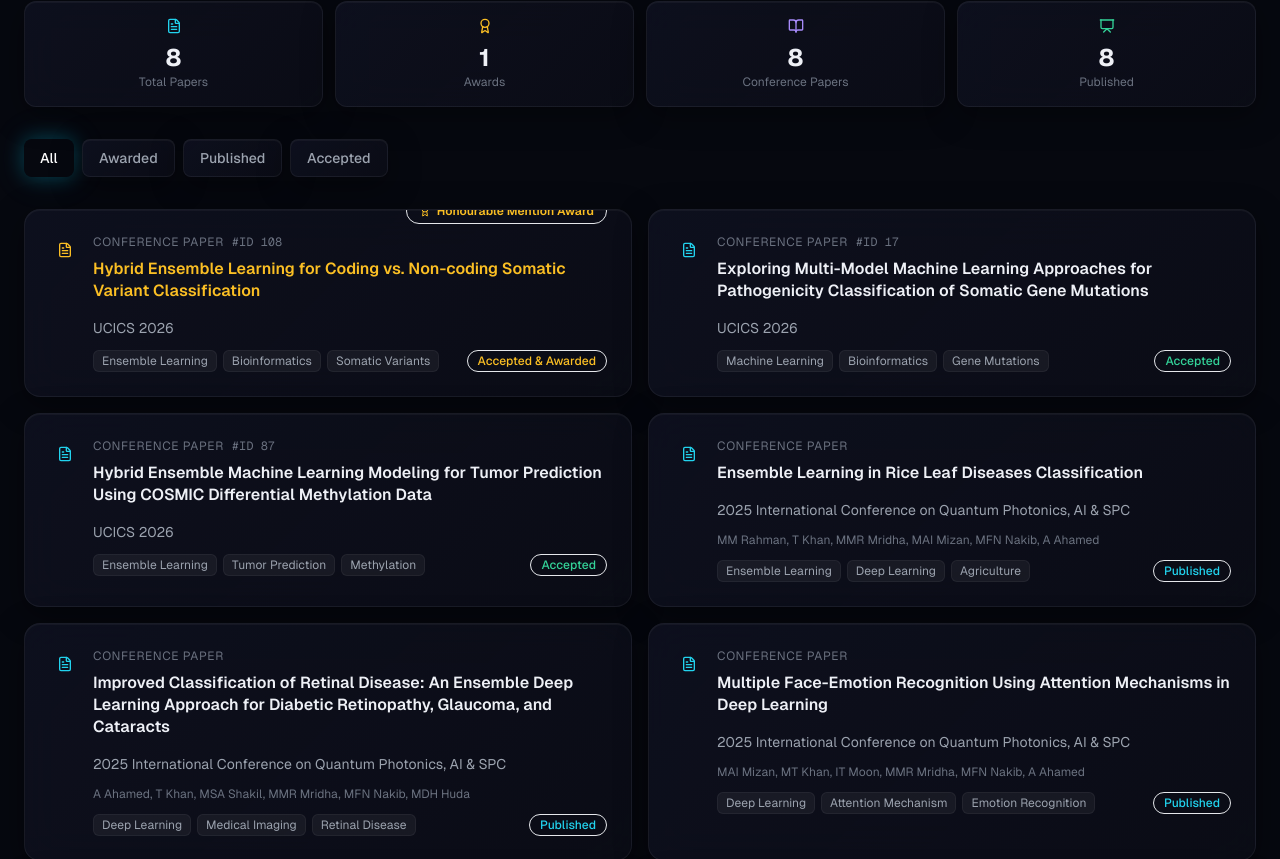
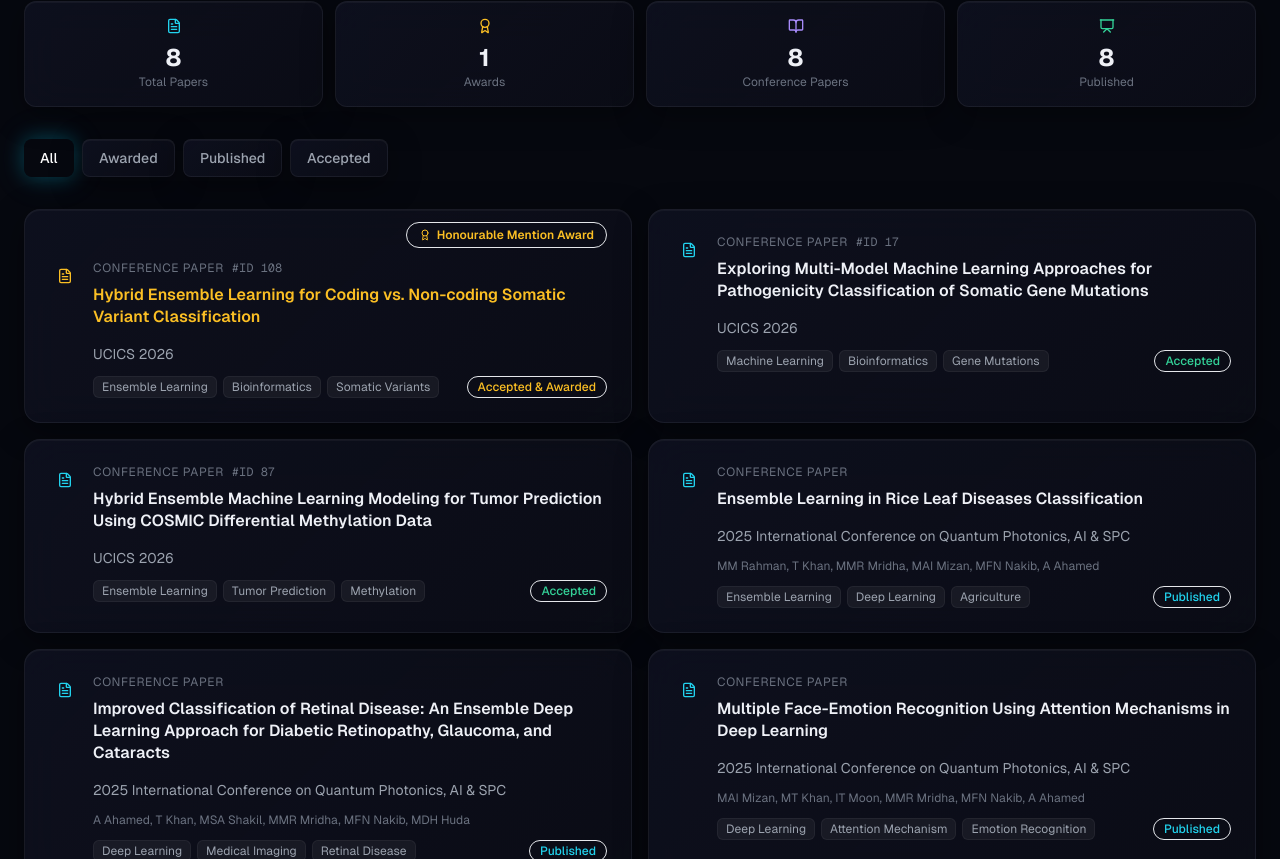
Before and after one commit to asifahamed11/asif-ahamed-portfolio, a Next.js app: page / in a window 1280 px wide. Shown: the part 2041-2900 px from the top of the page. Built offline with nearby package versions, Linux system fonts and the light colour scheme.

Commit message:
feat: add About and Research components to portfolio site

```diff
--- a/src/components/About.tsx
+++ b/src/components/About.tsx
@@ -5,7 +5,6 @@ import Image from "next/image";
 import {
   MapPin,
   GraduationCap,
-  Award,
   Calendar,
   Mail,
   Github,
--- a/src/components/Research.tsx
+++ b/src/components/Research.tsx
@@ -98,19 +98,19 @@ function PublicationCard({ pub }: { pub: Publication }) {
     <motion.div
       variants={itemVariants}
       layout
-      className={`glass rounded-2xl p-6 transition-all duration-400 group relative overflow-hidden ${
-        isAwarded ? `border-amber-DEFAULT/20 ${style.glow}` : style.hoverBorder
+      className={`glass rounded-2xl transition-all duration-400 group relative ${
+        isAwarded ? `border-amber-DEFAULT/20 ${style.glow} pt-3 px-6 pb-6` : `p-6 ${style.hoverBorder}`
       }`}
     >
       {/* Glow effect for awarded */}
       {isAwarded && (
-        <div className="absolute inset-0 bg-gradient-to-br from-amber-DEFAULT/5 via-transparent to-transparent pointer-events-none" />
+        <div className="absolute inset-0 rounded-2xl bg-gradient-to-br from-amber-DEFAULT/5 via-transparent to-transparent pointer-events-none" />
       )}
 
       {/* Award badge */}
       {isAwarded && (
-        <div className="absolute -top-3 right-6 z-10">
-          <div className="flex items-center gap-1.5 px-3 py-1 bg-amber-DEFAULT/15 border border-amber-DEFAULT/25 rounded-full shimmer">
+        <div className="flex justify-end mb-3 relative z-10">
+          <div className="flex items-center gap-1.5 px-3 py-1 bg-amber-DEFAULT/15 border border-amber-DEFAULT/25 rounded-full">
             <Award className="w-3 h-3 text-amber-light" />
             <span className="text-xs font-semibold text-amber-light">
               {pub.awardTitle}
```
Also changed, not shown: 1 other file (tests, documents, lock files or other folders).
